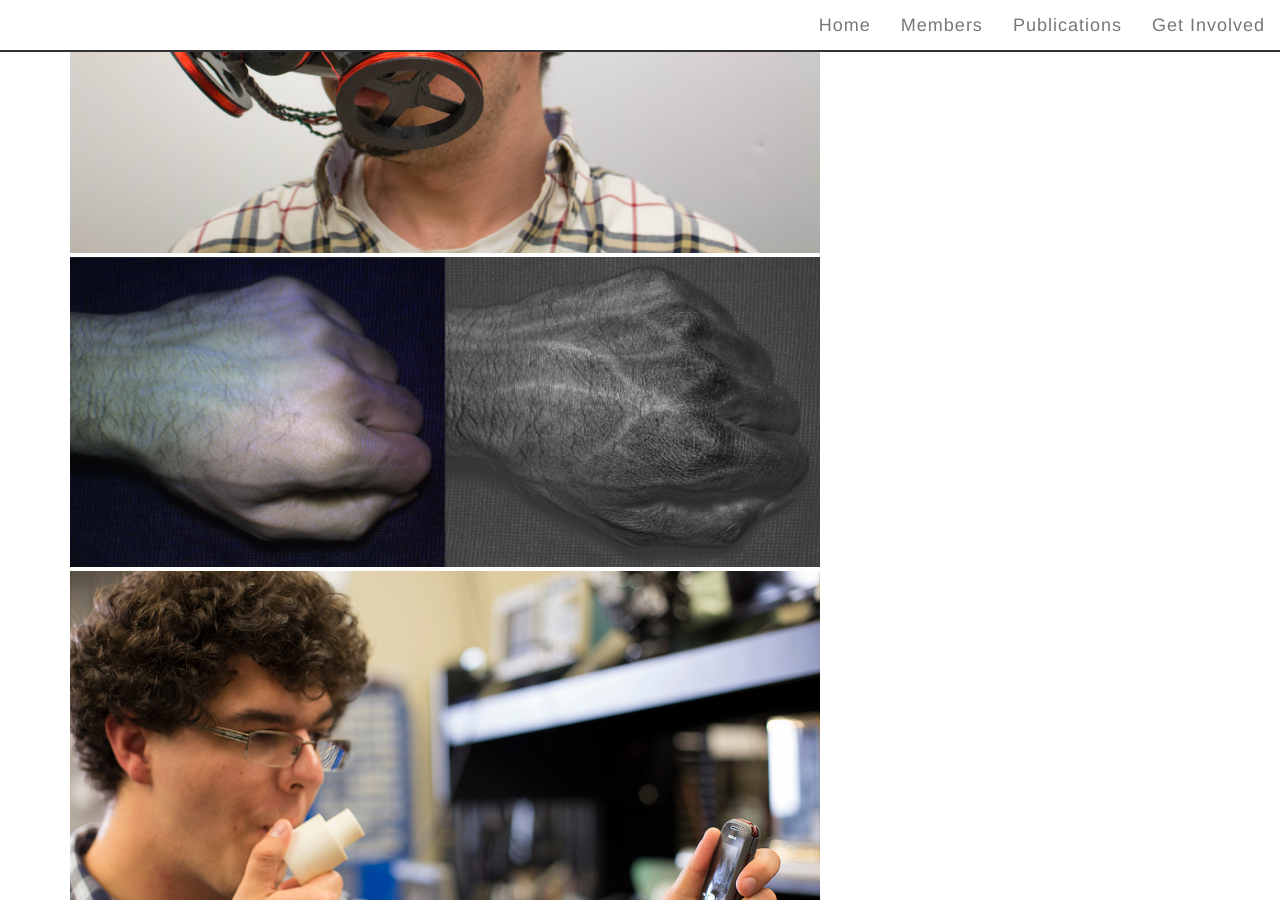
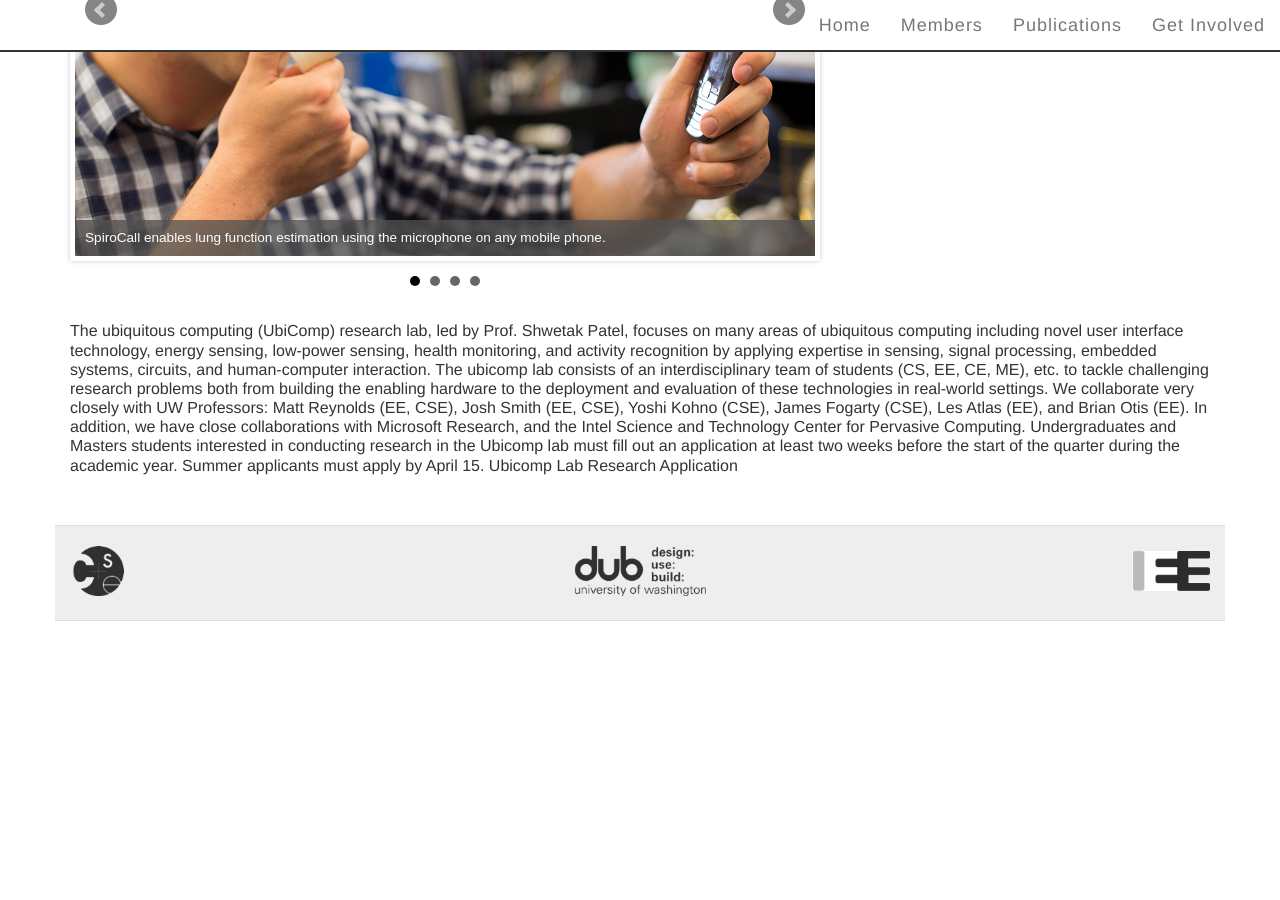
Before and after one commit to ubicomplab/ubicomplab.github.io, a Jekyll site: the page built from index.html, in a window 1280 px wide and 900 px high, scrolled down 431 px. Built offline with Jekyll 4.4.1, drawn with Linux system fonts in a browser that asks for light colours; some web fonts are replaced; after the commit the page ends 1132 px from its top, so only the background shows below that.

Commit message:
updated slider

```diff
--- a/index.html
+++ b/index.html
@@ -14,9 +14,10 @@ layout: default
   <div class="col-sm-8">
 
     <ul class="bxslider">
-      <li><img src="{{site.base_url}}/images/pubs/eyecontact.jpg" /></li>
-      <li><img src="{{site.base_url}}/images/pubs/hypercam.jpg" /></li>
-      <li><img src="{{site.base_url}}/images/pubs/spirocall.jpg" /></li>
+      <li><a href="/publications/eyecontact"><img src="{{site.base_url}}/images/slider/eyecontact.jpg" title="EyeContact enables high resolution scleral coil eye tracking on virtual reality head mounted displays."/></a></li>
+      <li><a href="/publications/hemaapp"><img src="{{site.base_url}}/images/slider/hemaapp.png" title="HemaApp screens for anemia and other blood conditions using the camera on a smartphone. "/></a></li>
+      <li><a href="/publications/bilicam"><img src="{{site.base_url}}/images/slider/bilicam.jpg" title="BiliCam uses a smartphone to screen newborns for jaundice."/></a></li>
+      <li><a href="/publications/spirocall"><img src="{{site.base_url}}/images/slider/spirocall.jpg" title="SpiroCall enables lung function estimation using the microphone on any mobile phone."/></a></li>
     </ul>
   </div>
 
@@ -52,7 +53,7 @@ Undergraduates and Masters students interested in conducting research in the Ubi
 $(document).ready(function(){
 
   $('.bxslider').bxSlider({
-    adaptiveHeight: false
+    adaptiveHeight: false,
     captions: true
     });
 });
```
Also changed, not shown: images/slider/spirocall.jpg.
